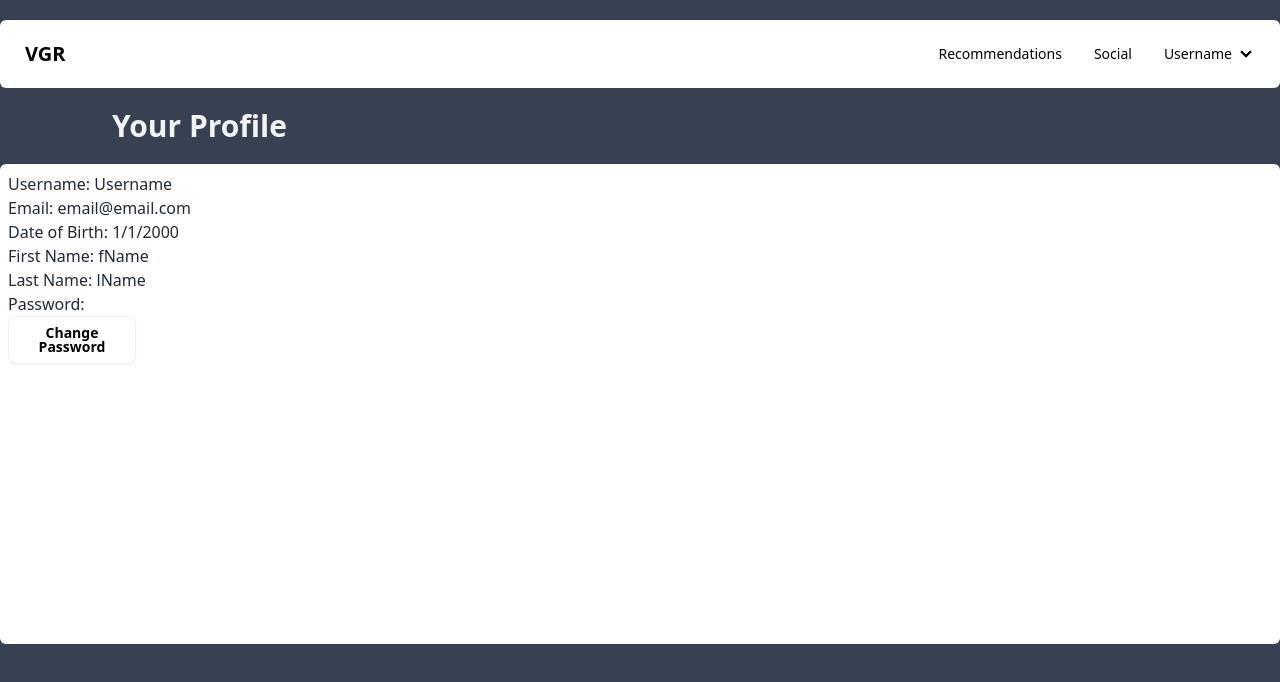
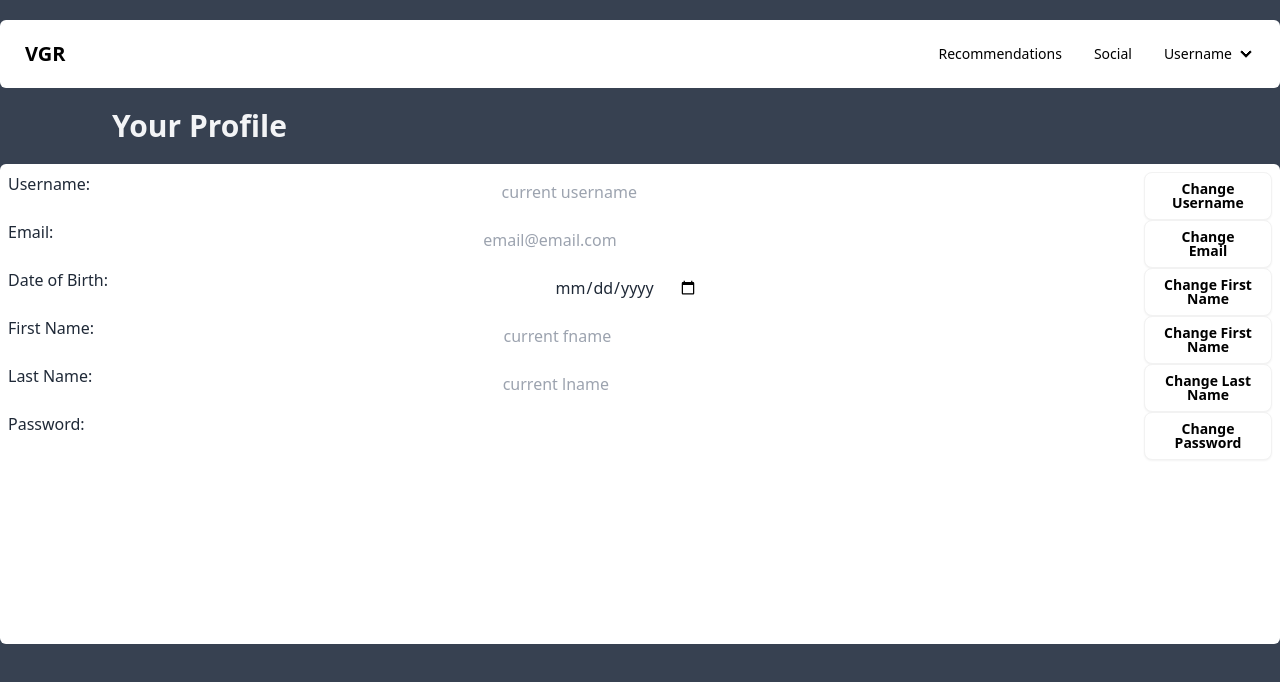
Before and after one commit to Lewis-Day/FullStackWebApp, a Next.js app in the folder frontend/: page /Profile in a window 1280 px wide. Shown: the top 682 px of the page. Built offline with nearby package versions, Linux system fonts and the light colour scheme.

Commit message:
Profile page additions

```diff
--- a/frontend/src/app/Profile/page.tsx
+++ b/frontend/src/app/Profile/page.tsx
@@ -35,14 +35,38 @@ const Profile = () => {
             <h2 className="mx-28 text-3xl text-gray-100 font-bold py-5">Your Profile</h2>
 
             <div className="rounded-md mx-auto max-w-screen-xl bg-white h-[60vh] p-2">
-                <h3>Username: Username</h3>
-                <h3>Email: email@email.com</h3>
 
-                <h3>Date of Birth: 1/1/2000</h3>
-                <h3>First Name: fName</h3>
-                <h3>Last Name: lName</h3>
+                <form action="" className="flex flex-row justify-between">
+                    <fieldset>Username:</fieldset>
+                    <input type="text" placeholder="current username" className="bg-white h-[2.5rem]"/>
+                    <button type="submit" className="btn w-[8rem] text-black bg-white hover:scale-[1.025] transition-transform">Change Username</button>
+                </form>
 
-                <form action="">
+                <form action="" className="flex flex-row justify-between">
+                    <fieldset>Email:</fieldset>
+                    <input type="email" placeholder="email@email.com" className="bg-white h-[2.5rem]"/>
+                    <button type="submit" className="btn w-[8rem] text-black bg-white hover:scale-[1.025] transition-transform">Change Email</button>
+                </form>
+
+                <form action="" className="flex flex-row justify-between">
+                    <fieldset>Date of Birth:</fieldset>
+                    <input type="date" placeholder="" className="bg-white h-[2.5rem]"/>
+                    <button type="submit" className="btn w-[8rem] text-black bg-white hover:scale-[1.025] transition-transform">Change First Name</button>
+                </form>
+
+                <form action="" className="flex flex-row justify-between">
+                    <fieldset>First Name:</fieldset>
+                    <input type="text" placeholder="current fname" className="bg-white h-[2.5rem]"/>
+                    <button type="submit" className="btn w-[8rem] text-black bg-white hover:scale-[1.025] transition-transform">Change First Name</button>
+                </form>
+
+                <form action="" className="flex flex-row justify-between">
+                    <fieldset>Last Name:</fieldset>
+                    <input type="text" placeholder="current lname" className="bg-white h-[2.5rem]"/>
+                    <button type="submit" className="btn w-[8rem] text-black bg-white hover:scale-[1.025] transition-transform">Change Last Name</button>
+                </form>
+
+                <form action="" className="flex flex-row justify-between">
                     <fieldset>Password:</fieldset>
                     <button type="submit" className="btn w-[8rem] text-black bg-white hover:scale-[1.025] transition-transform">Change Password</button>
                 </form>
```
